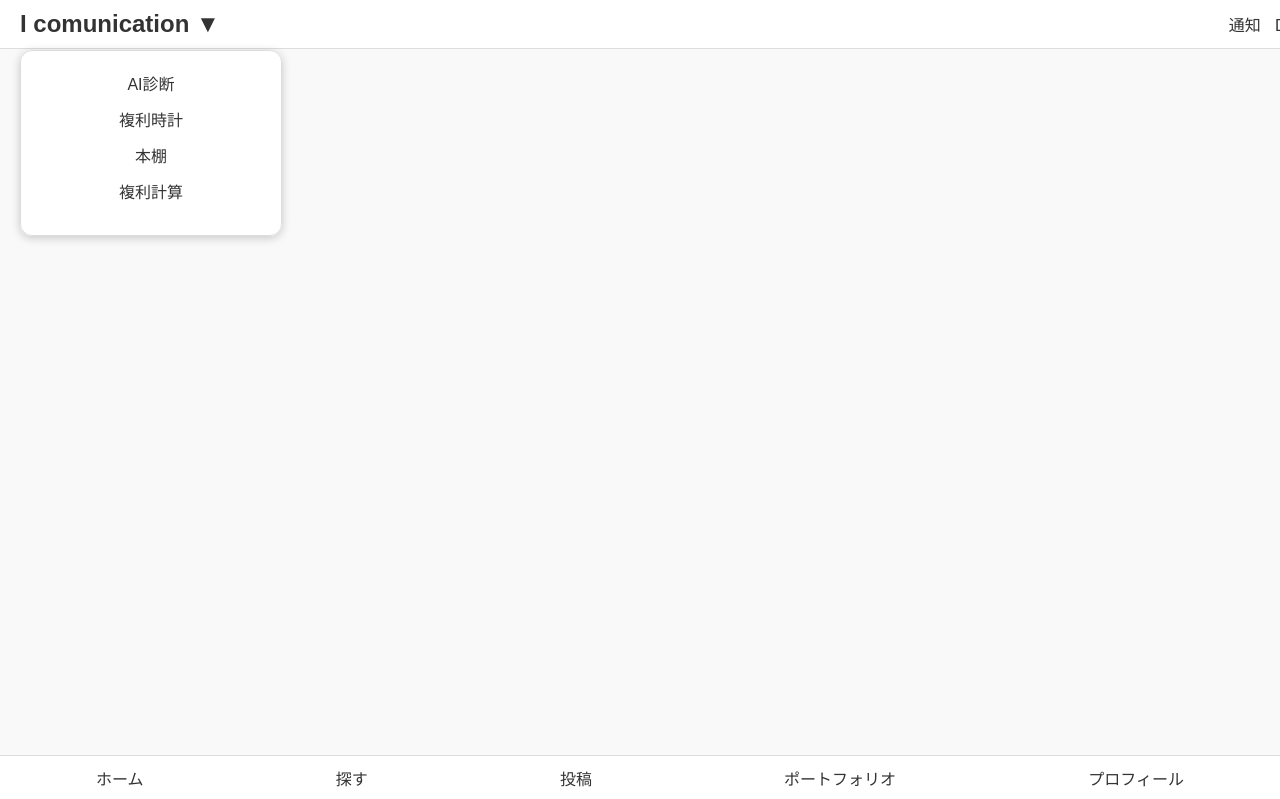
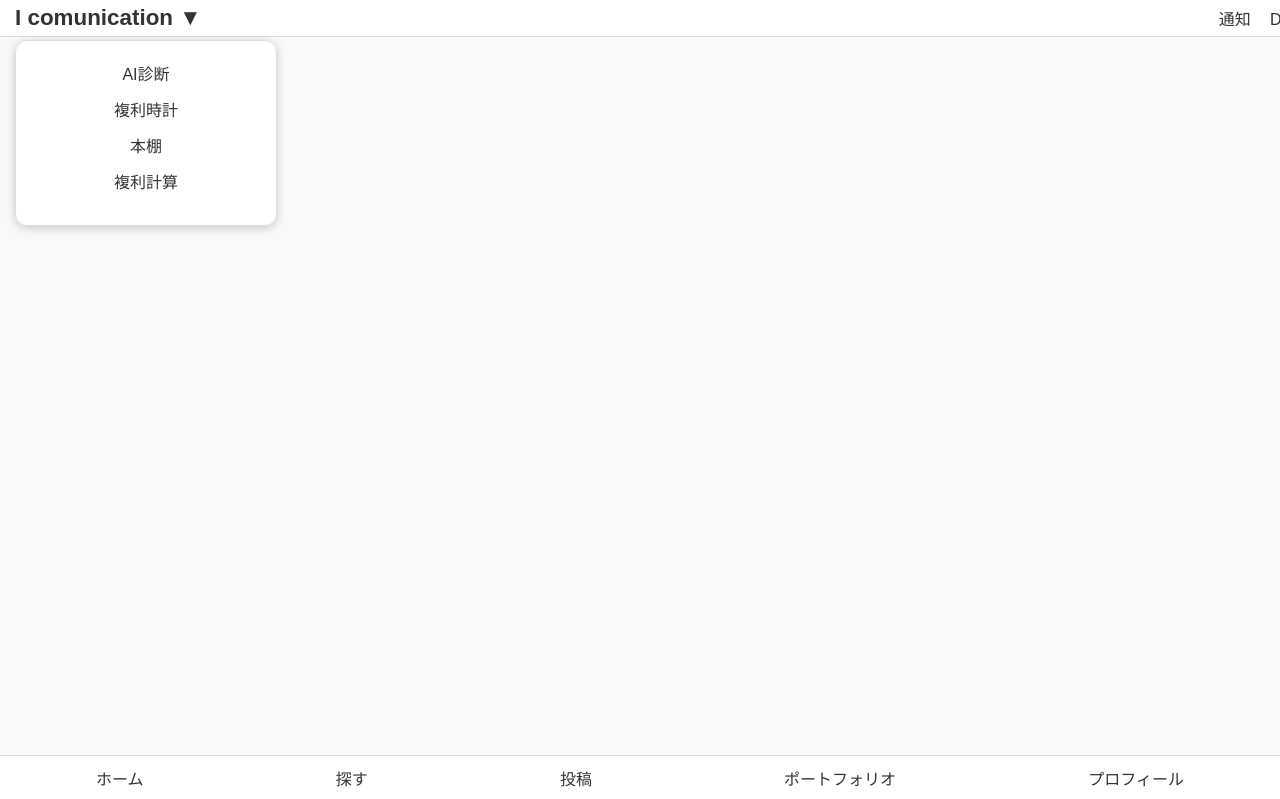
Before and after one commit to babaginji/feed, a Flask app: page / in a window 1280 px wide. Shown: the top 799 px of the page. Run offline with Flask 3, Linux system fonts and the light colour scheme.

Commit message:
Fix responsive design for mobile

```diff
--- a/static/style.css
+++ b/static/style.css
@@ -15,10 +15,10 @@ header {
     display: flex;
     justify-content: space-between;
     align-items: center;
-    padding: 10px 20px;
+    padding: 5px 15px; /* 高さを少し小さく */
     background-color: #fff;
     border-bottom: 1px solid #ddd;
-    position: fixed;
+    position: fixed; /* 固定 */
     top: 0;
     left: 0;
     width: 100%;
@@ -26,7 +26,7 @@ header {
 }
 
 header h1 {
-    font-size: 1.5rem;
+    font-size: 1.4rem; /* 少し小さめ */
     margin: 0;
     position: relative;
 }
@@ -36,24 +36,25 @@ header h1 a {
     color: #333;
 }
 
-/* サイト名クリックで出る四角いリンクボックス */
+/* サイト名クリックで出る四角いリンクボックス（スクロール追従） */
 .feature-links {
-    display: none;
-    position: fixed;
-    top: 50px; /* ヘッダー高さ分 */
-    left: 20px;
+    display: none; /* 最初は非表示 */
+    position: fixed; /* 画面に固定 */
+    top: 40px; /* ヘッダー下に位置調整 */
+    left: 15px; /* ヘッダー内のサイト名に合わせる */
     background-color: rgba(255, 255, 255, 0.95);
     border: 1px solid #ddd;
     border-radius: 12px;
     padding: 20px;
     box-shadow: 0 2px 10px rgba(0,0,0,0.2);
     z-index: 1001;
-    min-width: 220px;
+    min-width: 220px; /* 少し広め */
     display: flex;
     flex-direction: column;
     align-items: center;
 }
 
+/* 縦並びの文字型リンク */
 .feature-links a {
     display: block;
     font-size: 1rem;
@@ -63,21 +64,22 @@ header h1 a {
     text-align: center;
 }
 
+/* 上部ナビリンク（通知・DM） */
 .top-nav a {
-    margin-left: 10px;
+    margin-left: 15px; /* 右側余白調整で見切れ防止 */
     text-decoration: none;
     color: #333;
 }
 
 /* ------------------------------
-   メインスクロール領域
+   メインコンテナ
 ------------------------------ */
 .feed-container {
     padding: 20px;
-    margin-top: 60px;   /* ヘッダーの高さ分 */
-    margin-bottom: 60px; /* フッターの高さ分 */
-    height: calc(100vh - 120px); /* 上下バー分を引く */
-    overflow-y: auto;  /* この領域だけスクロール可能 */
+    margin-top: 50px; /* ヘッダー分のスペースに調整 */
+    margin-bottom: 50px; /* フッター分のスペース */
+    min-height: calc(100vh - 100px); /* 上下バーの高さ分を引く */
+    overflow-y: auto; /* スクロール可能 */
 }
 
 /* ------------------------------
@@ -114,7 +116,7 @@ footer {
     .feature-links {
         min-width: 160px;
         padding: 15px;
-        top: 45px;
+        top: 40px; /* ヘッダー小さい場合の調整 */
         left: 10px;
     }
 
```
